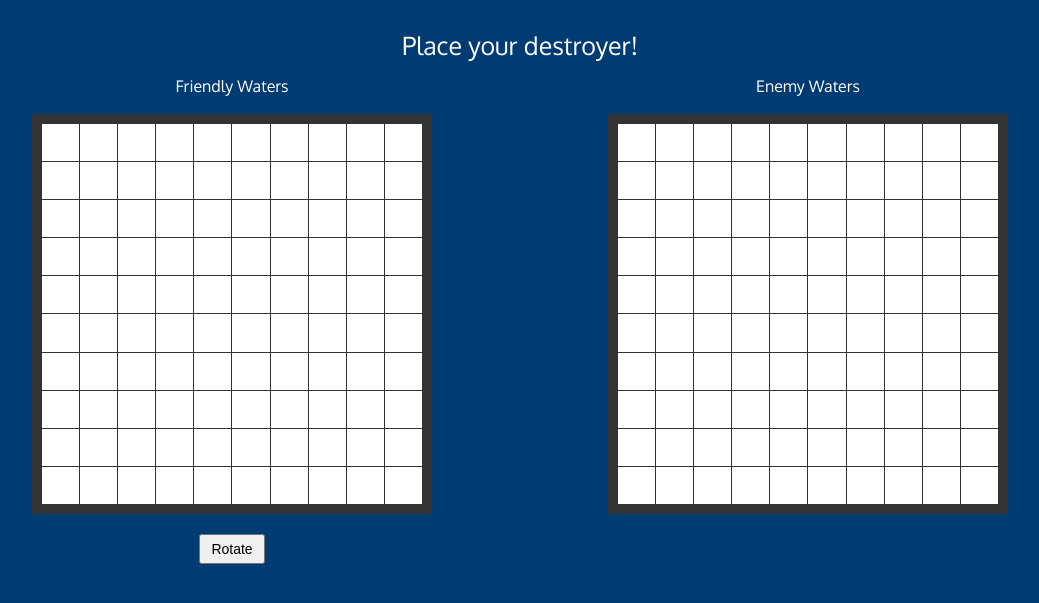
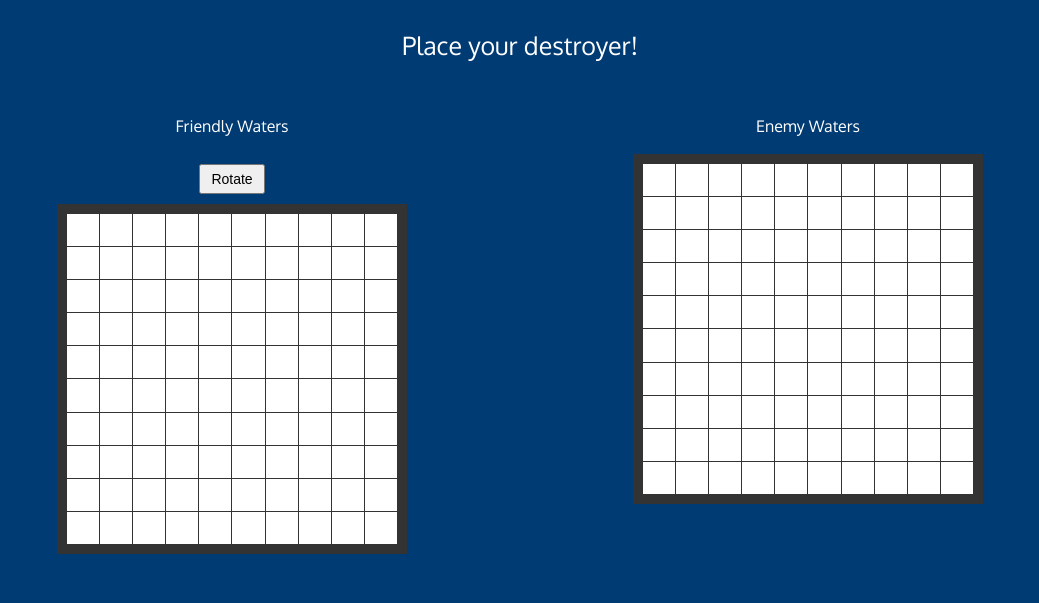
Before and after one commit to meleongg/battleship, a website built with webpack: page dist/index.html in a window 1280 px wide. Shown: the part 87-690 px from the top of the page, without its empty margins (120-1159 px from the left). Built offline with nearby package versions, Linux system fonts and the light colour scheme.

Commit message:
fixed ui

```diff
--- a/src/dom/detect.js
+++ b/src/dom/detect.js
@@ -318,7 +318,7 @@ const detectController = (() => {
                     }
                 }
             } else {
-                rotate.style.display = "none";
+                displayController.hideRotateBtn();
             }
         });
     }
--- a/src/dom/display.js
+++ b/src/dom/display.js
@@ -7,6 +7,7 @@ const yourBoard = document.getElementById("your-board");
 const aiBoard = document.getElementById("ai-board");
 
 const rotate = document.getElementById("rotate-btn");
+const rotateContainer = document.getElementById("rotate-btn-container");
 const reset = document.getElementById("reset-btn");
 
 const icon = document.getElementById("icon");
@@ -17,6 +18,7 @@ const BOARD_SIDE = 10;
 const displayController = (() => {
     const renderRotateBtn = () => {
         rotate.style.display = "block";
+        rotateContainer.style.display = "block";
     }
 
     const renderResetBtn = () => {
@@ -25,6 +27,11 @@ const displayController = (() => {
 
     const hideResetBtn = () => {
         reset.style.display = "none";
+    }
+
+    const hideRotateBtn = () => {
+        rotate.style.display = "none";
+        rotateContainer.style.display = "none";
     }
 
     const renderStatus = (text) => {
@@ -145,7 +152,8 @@ const displayController = (() => {
         }
     }
 
-    return { renderStatus, renderBoards, getBoardName, getSquareCoords, renderResetBtn, renderRotateBtn, hideResetBtn }
+    return { renderStatus, renderBoards, getBoardName, getSquareCoords, renderResetBtn, renderRotateBtn, hideResetBtn,
+        hideRotateBtn }
 })();
 
 export { displayController, BOARD_SIDE }
--- a/src/dom/dom.logic.js
+++ b/src/dom/dom.logic.js
@@ -242,6 +242,7 @@ const logicController = (() => {
         shipPlacementStatuses[ship.name] = true;
     }
 
+    // TODO: make AI SMARTER
     const _makeAIMove = (enemyBoard) => {
         let isValidCoord = false;
         const humanBoard = getHumanBoard();
--- a/src/styles/styles.css
+++ b/src/styles/styles.css
@@ -36,8 +36,8 @@ nav {
 }
 
 #your-board, #ai-board {
-    width: 400px;
-    height: 400px;
+    width: 350px;
+    height: 350px;
     background-color: #333;
     row-gap: 1px;
     column-gap: 1px;
@@ -61,7 +61,7 @@ nav {
 }
 
 #rotate-btn-container {
-    padding: 20px 0 20px 0;
+    padding: 10px 0 10px 0;
 }
 
 #rotate-btn, #reset-btn {
@@ -72,6 +72,7 @@ nav {
 #reset-game {
     display: flex;
     justify-content: center;
+    padding: 20px 0 20px 0;
 }
 
 button:hover {
@@ -89,7 +90,7 @@ button:hover {
 }
 
 .square > * {
-    font-size: 35px;
+    font-size: 25px;
 }
 
 .shot-before {
```
Also changed, not shown: dist/index.html, dist/main.js.
